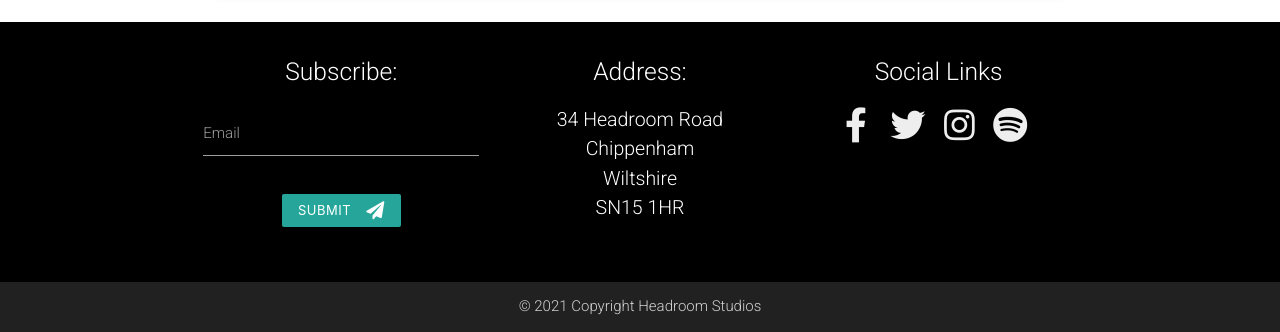
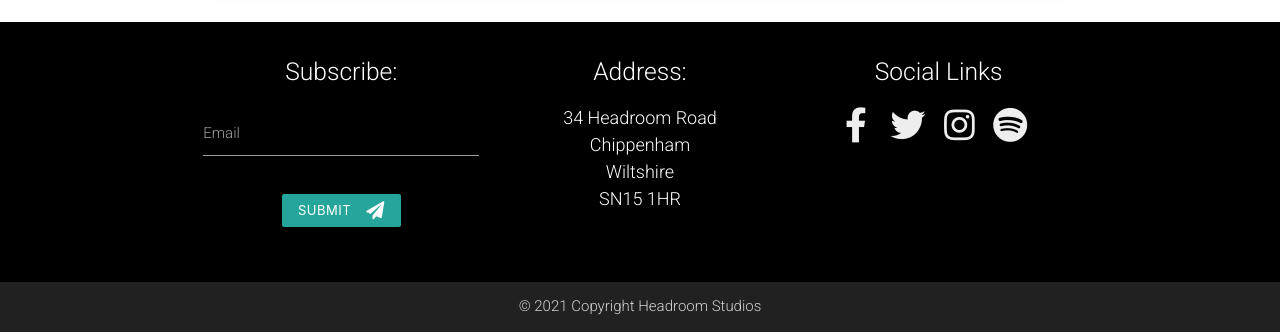
Before and after one commit to jacobroos87/headroom-studios, a Flask app: page /faq in a window 1280 px wide. Shown: the part 1441-1773 px from the top of the page. Run offline with Flask 2, Linux system fonts and the light colour scheme; some libraries are stand-ins or nearby versions.

```diff
--- a/static/css/style.css
+++ b/static/css/style.css
@@ -33,7 +33,7 @@ h4 {
 }
 
 p {
-    font-size: clamp(1.1rem, -0.675rem + 5.333333vw, 1.3rem);
+    font-size: clamp(1.1rem, -0.675rem + 5.333333vw, 1.2rem);
 }
 
 /*------ Navbar Styling -----*/
```
Also changed, not shown: README.md, documentation/img/responsive-img.png (added).
